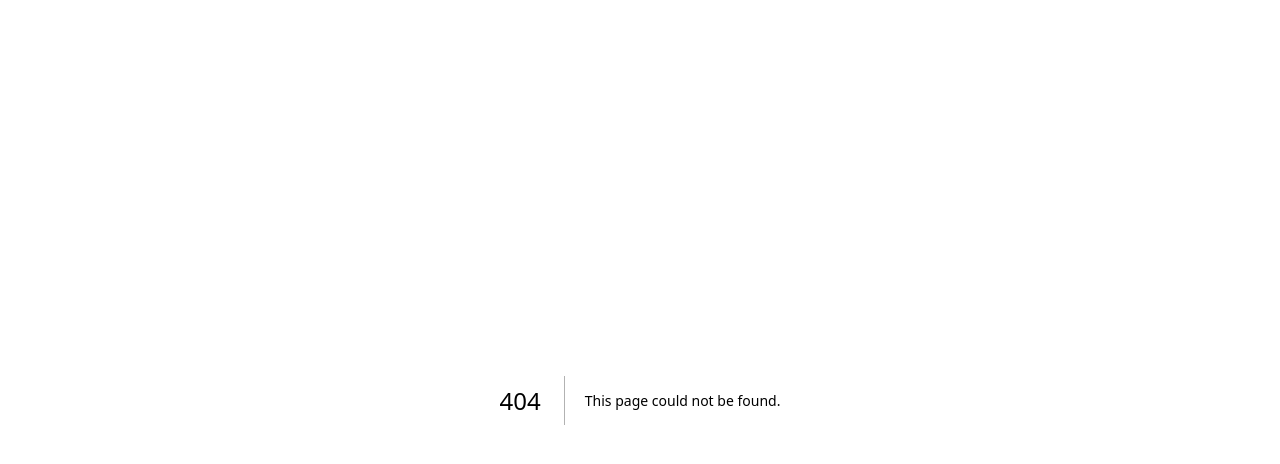
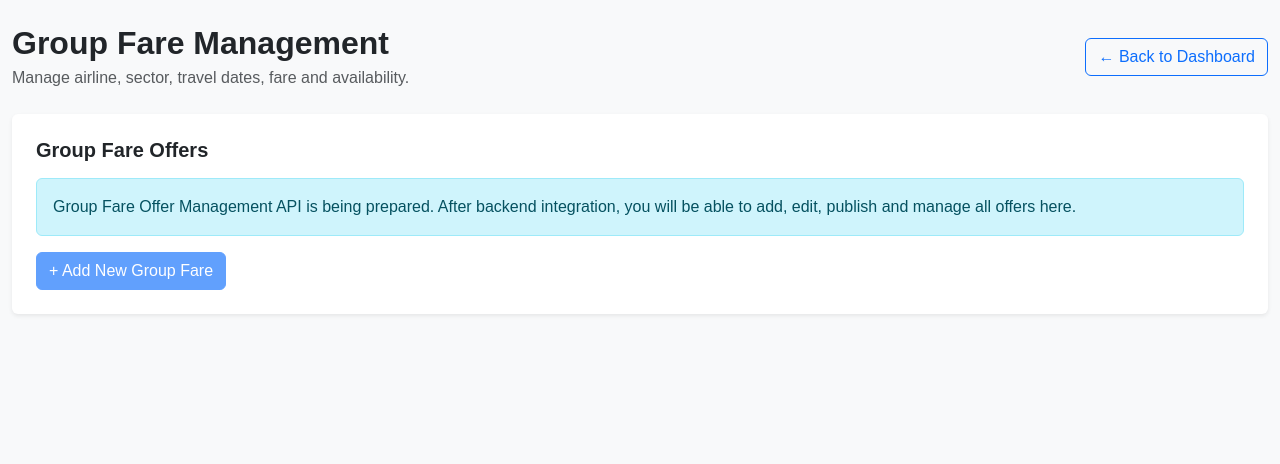
Before and after one commit to airflyintl-ui/airfly-b2b-portal, a Next.js app in the folder frontend/: page /admin/group-fares in a window 1280 px wide. Before the commit this address had no page. Shown: the top 464 px of the page. Built offline with nearby package versions, Linux system fonts and the light colour scheme.

Commit message:
Create Admin Group Fares Management Page
This page allows administrators to manage group fares, with a button to navigate back to the dashboard and a placeholder for future fare management functionality.

```diff
--- /dev/null
+++ b/frontend/app/admin/group-fares/page.tsx
@@ -0,0 +1,46 @@
+"use client";
+
+import { useRouter } from "next/navigation";
+
+export default function AdminGroupFaresPage() {
+  const router = useRouter();
+
+  return (
+    <div className="container-fluid py-4">
+      <div className="d-flex justify-content-between align-items-center flex-wrap gap-3 mb-4">
+        <div>
+          <h2 className="fw-bold mb-1">Group Fare Management</h2>
+          <p className="text-muted mb-0">
+            Manage airline, sector, travel dates, fare and availability.
+          </p>
+        </div>
+
+        <button
+          className="btn btn-outline-primary"
+          onClick={() => router.push("/admin/dashboard")}
+        >
+          ← Back to Dashboard
+        </button>
+      </div>
+
+      <div className="card shadow-sm border-0">
+        <div className="card-body p-4">
+          <h5 className="fw-bold mb-3">Group Fare Offers</h5>
+
+          <div className="alert alert-info">
+            Group Fare Offer Management API is being prepared.
+            After backend integration, you will be able to add, edit,
+            publish and manage all offers here.
+          </div>
+
+          <button
+            className="btn btn-primary"
+            disabled
+          >
+            + Add New Group Fare
+          </button>
+        </div>
+      </div>
+    </div>
+  );
+}
```
